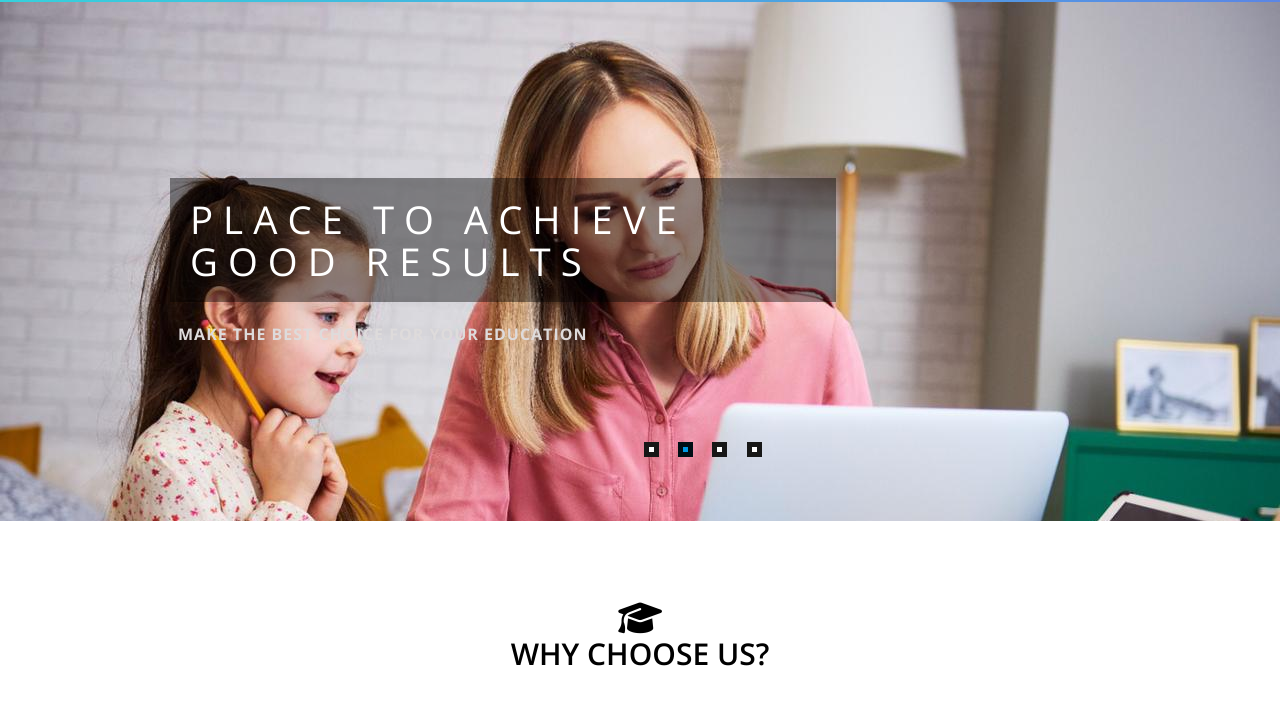
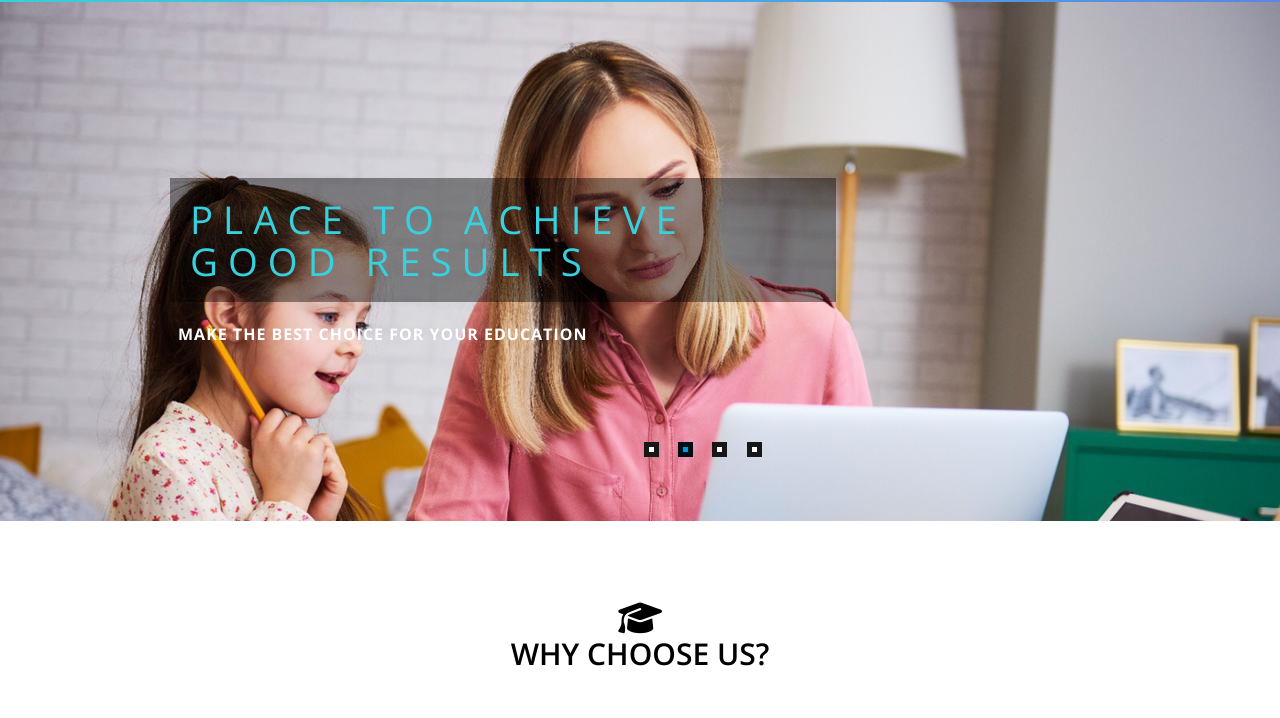
Before and after one commit to akhilmoorkkandathil/Edusolve, a plain HTML site: page index.html in a window 1280 px wide. Shown: the part 64-782 px from the top of the page. Drawn offline with nearby package versions, Linux system fonts and the light colour scheme.

Commit message:
colour issue solved

```diff
--- a/css/style.css
+++ b/css/style.css
@@ -425,7 +425,7 @@ font-weight:600;
 }
 .slider-info h3 {
     font-size: 2.6em;
-    color: #fff;
+    color: #36d1de;
     background: rgba(0, 0, 0, 0.42);
     padding: 20px;
     letter-spacing: 12px;
@@ -435,7 +435,7 @@ font-weight:600;
 }
 .slider-info h4 {
     font-size: 1em;
-    color: #dedbdb;
+    color: #ffffff;
     letter-spacing: 1px;
     font-weight: normal;
     text-transform: uppercase;
```
